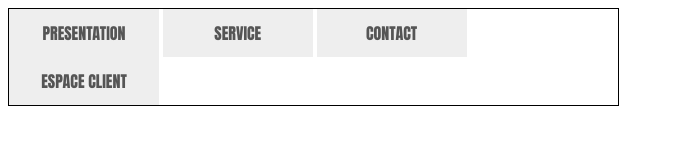
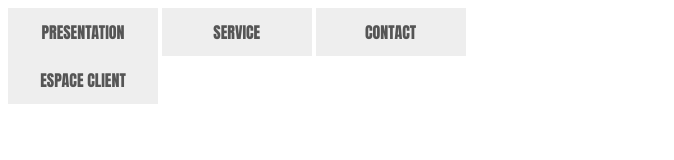
Before and after one commit to Anzmy/exercices-css, a plain HTML site: page menu-horizontale/index.html in a window 1280 px wide. Shown: the whole page, without its empty margins (0-674 px from the left). Drawn offline with Linux system fonts and the light colour scheme.

Commit message:
add cursor pointer

```diff
--- a/menu-horizontale/css/style.css
+++ b/menu-horizontale/css/style.css
@@ -3,7 +3,6 @@ ul {
     padding: 0;
     margin: 0;
     list-style-type: none;
-    border: solid 1px #000;
     font: 1rem Impact, Arial, Helvetica, sans-serif;
     text-transform: uppercase;
 }
@@ -26,4 +25,5 @@ a {
 a:hover {
  background-color: #000;
  color: white;
+ cursor: pointer;
 }
```
